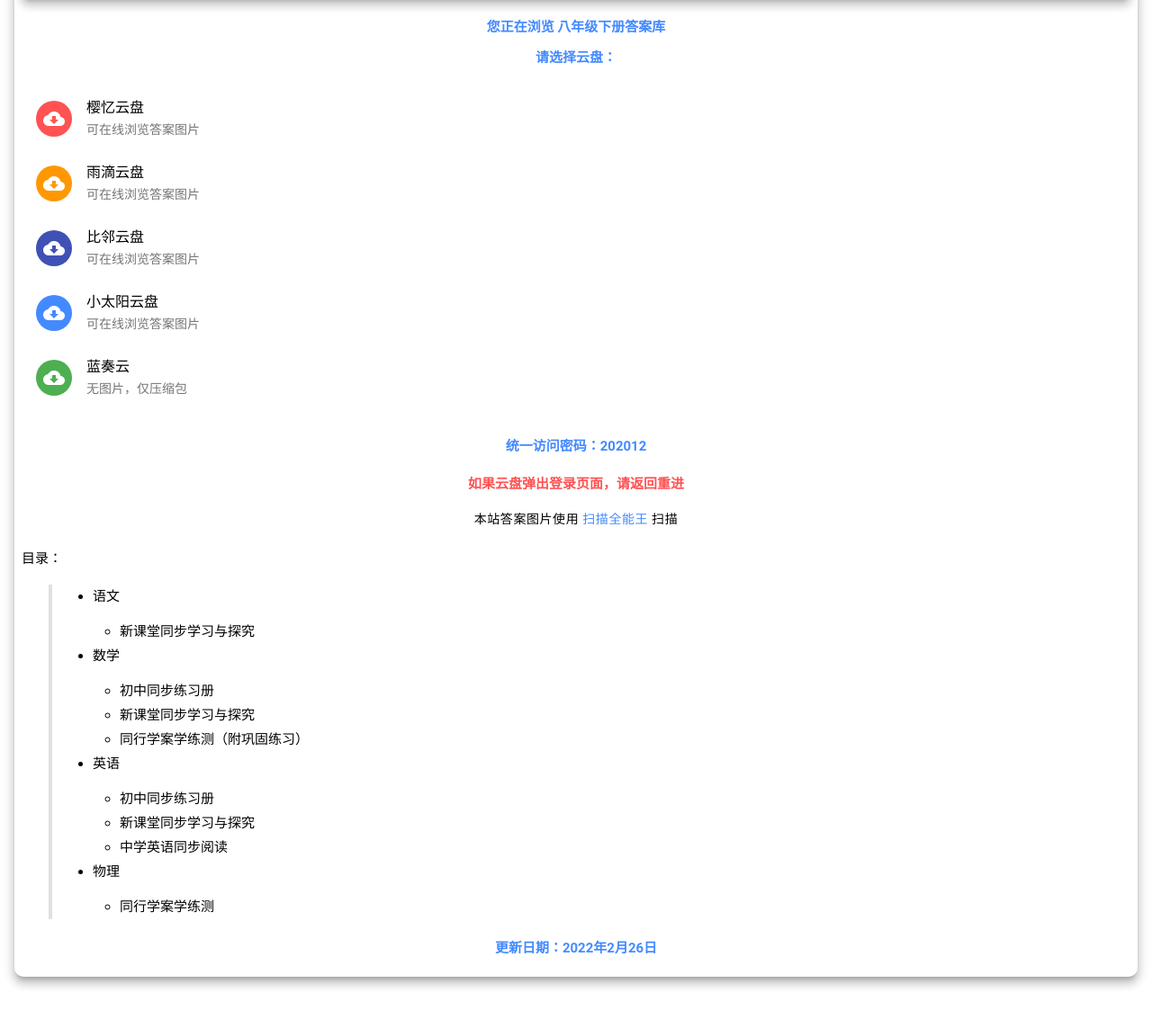
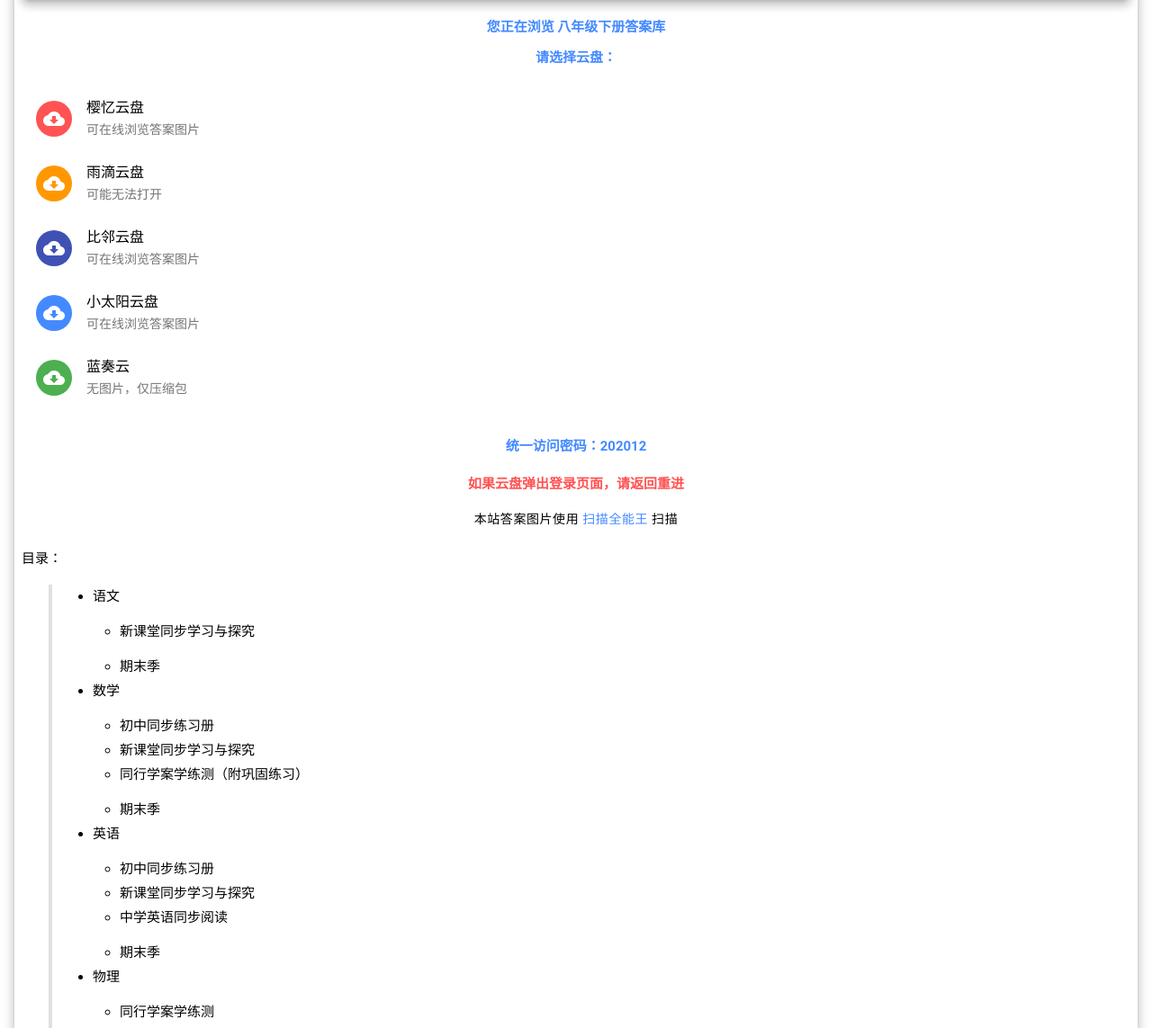
Before and after one commit to wjzx202012/wjzx202012.github.io, a plain HTML site: page index.html in a window 1280 px wide. Shown: the part 157-1300 px from the top of the page at 90% size. Drawn offline with Linux system fonts and the light colour scheme.

Commit message:
Update index.html

```diff
--- a/index.html
+++ b/index.html
@@ -106,7 +106,7 @@
 									 雨滴云盘
 								</div>
 								<div class="mdui-list-item-text">
-									 可在线浏览答案图片
+									 可能无法打开
 								</div>
 							</div> </li>
                      <li class="mdui-list-item mdui-ripple" onclick="location.href = 'https://pan.bilnn.cn/s/YmzGtW'"> <i class="mdui-list-item-avatar mdui-icon material-icons mdui-color-indigo">cloud_download</i>
@@ -141,9 +141,9 @@
             <p style="text-align: center;font-weight: bold;font-size: 15px;margin-top: 24px;" class="mdui-text-color-red-accent mdui-text-color-red-text">如果云盘弹出登录页面，请返回重进</p>
             <div class="mdui-typo">
 <p><div class="mdui-typo-body-2 mdui-text-center">本站答案图片使用 <a href="https://w103.camscanner.com/">扫描全能王</a> 扫描</div></p>
-目录：<br><blockquote><ul><li>语文<ul><li>新课堂同步学习与探究</li></ul></li><li>数学<ul><li>初中同步练习册</li><li>新课堂同步学习与探究</li><li>同行学案学练测（附巩固练习）</li></ul></li><li>英语<ul><li>初中同步练习册</li><li>新课堂同步学习与探究</li><li>中学英语同步阅读</li></ul></li><li>物理<ul><li>同行学案学练测</li></ul></li></ul></blockquote>
+目录：<br><blockquote><ul><li>语文<ul><li>新课堂同步学习与探究</li></ul><ul><li>期末季</li></ul></li><li>数学<ul><li>初中同步练习册</li><li>新课堂同步学习与探究</li><li>同行学案学练测（附巩固练习）</li></ul><ul><li>期末季</li></ul></li><li>英语<ul><li>初中同步练习册</li><li>新课堂同步学习与探究</li><li>中学英语同步阅读</li></ul><ul><li>期末季</li></ul></li><li>物理<ul><li>同行学案学练测</li></ul><ul><li>期末季</li></ul></li></ul></blockquote>
 </div>
-<p style="text-align: center;font-weight: bold;font-size: 15px;margin-top: 24px;" class="mdui-text-color-theme-accent mdui-text-color-theme-text">更新日期：2022年2月26日</p>
+<p style="text-align: center;font-weight: bold;font-size: 15px;margin-top: 24px;" class="mdui-text-color-theme-accent mdui-text-color-theme-text">更新日期：2022年5月30日</p>
 				</div>
 			</div>
 		</div>
```
